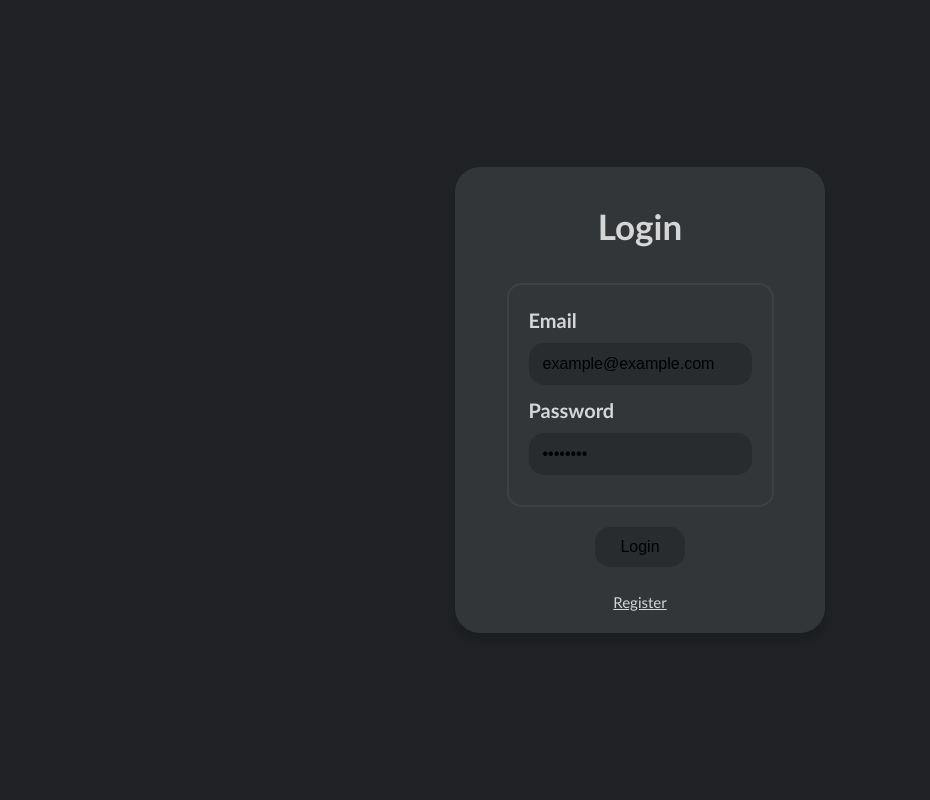
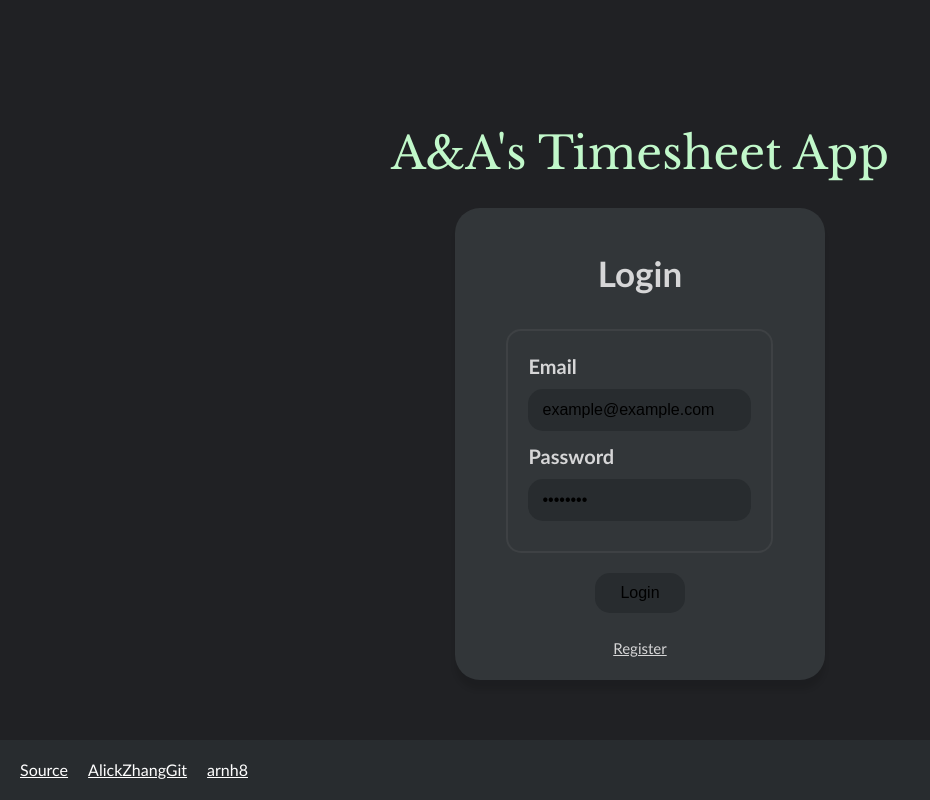
Before and after one commit to AlickZhangGit/timesheet, a React app: page /login in a window 1280 px wide. Shown: the whole page, without its empty margins (0-930 px from the left). Built offline with nearby package versions, Linux system fonts and the light colour scheme; the HTML template or start-up script is replaced by a standard one.

Commit message:
add footer and title

```diff
--- a/src/client/modules/App.jsx
+++ b/src/client/modules/App.jsx
@@ -6,7 +6,7 @@ import Register from "./Register";
 import Calendar from "./Calendar";
 import "../styles/App.css";
 import RedirectToAppropriate from "./Redirect";
-import rose from "../assets/rose-petals.svg";
+import Footer from "./Footer";
 
 function App() {
   // const navigate = ();
@@ -55,6 +55,7 @@ function App() {
           <Route path="/calendar" element={<Calendar />} />
         </Routes>
       </BrowserRouter>
+      <Footer />
     </div>
   );
 }
--- a/src/client/modules/Footer.jsx
+++ b/src/client/modules/Footer.jsx
@@ -1,6 +1,9 @@
+import React from "react";
+import "../styles/Footer.css";
+
 export default function Footer() {
   return (
-    <div className="gitFooter">
+    <div className="gitFooter bgcolor2">
       <a href="https://github.com/AlickZhangGit/timesheet/">Source</a>
       <a href="https://github.com/AlickZhangGit/">AlickZhangGit</a>
       <a href="https://github.com/arnh8">arnh8</a>
--- a/src/client/modules/Login.jsx
+++ b/src/client/modules/Login.jsx
@@ -23,7 +23,7 @@ export default function Login(props) {
     event.preventDefault();
 
     const response = await userService.login({ email, password });
-    if (response.status != 200) {
+    if (response.status !== 200) {
       console.log(response);
       setErrMessage(response.data.Error);
     } else if (response.status === 200) {
@@ -32,8 +32,10 @@ export default function Login(props) {
   };
 
   return (
+    <div className="centerChildren">
+      <h1 className="title">A&A's Timesheet App</h1>
       <div className="wrapper centerChildren bgcolor3 shadowed textcolor1">
-      <h1 className="title">Login</h1>
+        <h2 className="pageName">Login</h2>
         <form onSubmit={handleSubmit}>
           <div className="credentials">
             <label>Email</label>
@@ -53,7 +55,11 @@ export default function Login(props) {
               className="bgcolor2 credInput"
             />
           </div>
-        {errmessage === "" ? "" : <div className="errorMsg">{errmessage}</div>}
+          {errmessage === "" ? (
+            ""
+          ) : (
+            <div className="errorMsg">{errmessage}</div>
+          )}
           <button className="bgcolor2">Login</button>
         </form>
         <br />
@@ -61,5 +67,6 @@ export default function Login(props) {
           Register
         </Link>
       </div>
+    </div>
   );
 }
--- a/src/client/modules/Register.jsx
+++ b/src/client/modules/Register.jsx
@@ -44,7 +44,7 @@ export default function Register() {
 
   return (
     <div className="wrapper centerChildren bgcolor3 shadowed textcolor1">
-      <h1 className="title">Register</h1>
+      <h1 className="pageName">Register</h1>
       <form onSubmit={handleSubmit}>
         <div className="credentials">
           <label>Email: </label>
--- /dev/null
+++ b/src/client/styles/Footer.css
@@ -0,0 +1,19 @@
+.gitFooter {
+  position: fixed; /* Keep the footer fixed in place */
+  left: 0;
+  bottom: 0;
+  width: 100%; /* Set the width to 100% of the viewport */
+  height: 20px; /* Set a fixed height for the footer */
+
+  color: #fff; /* Set the text color to white */
+  padding: 20px; /* Add some padding to the footer content */
+
+  display: flex;
+  justify-content: start;
+  align-items: center;
+  gap: 20px;
+}
+
+.gitFooter a {
+  color: #fff; /* Set the text color to white */
+}
--- a/src/client/styles/Login.css
+++ b/src/client/styles/Login.css
@@ -1,3 +1,5 @@
+@import url("https://fonts.googleapis.com/css2?family=Libre+Baskerville&display=swap");
+
 .centerChildren {
   display: flex;
   flex-direction: column;
@@ -14,6 +16,14 @@
 }
 
 .title {
+  margin: 0px;
+  margin-bottom: 20px;
+  color: rgb(193, 248, 202);
+  font-size: 45px;
+  font-family: "Libre Baskerville", serif;
+}
+
+.pageName {
   margin-bottom: 30px;
   font-weight: bold;
   font-size: 35px;
```
Lines whose indentation alone changed are shown as unchanged.
